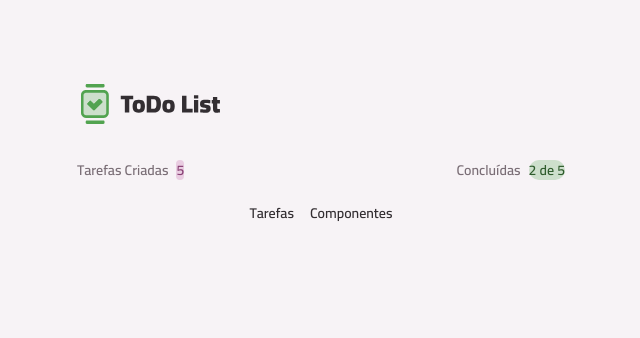
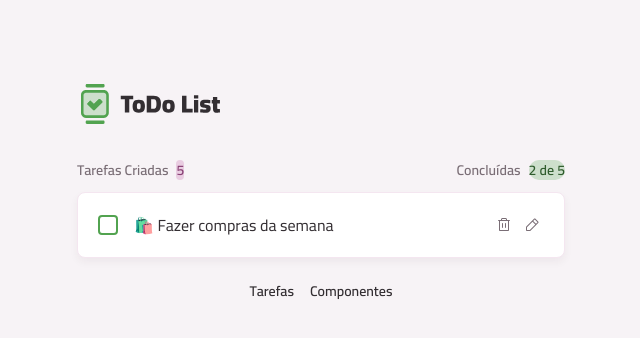
Before and after one commit to weslleyrufino/rocketseat-react-todo, a React (Vite) app: page / in a window 1280 px wide. Shown: the top 338 px of the page, without its empty margins (319-959 px from the left). Built offline with nearby package versions, Linux system fonts and the light colour scheme.

Commit message:
Criação de componente task item com função editar e cancelar edição.

```diff
--- /dev/null
+++ b/src/core-components/task-item.tsx
@@ -0,0 +1,50 @@
+import ButtonIcon from "../components/button-icon";
+import Card from "../components/cards";
+import InputCheckbox from "../components/input-checkbox";
+import Text from "../components/text";
+import TrashIcon from "../assets/icons/trash.svg?react";
+import PencilIcon from "../assets/icons/pencil.svg?react";
+import XIcon from "../assets/icons/x.svg?react";
+import CheckIcon from "../assets/icons/check.svg?react";
+import React from "react";
+import InputText from "../components/input-text";
+
+export default function TaskItem(){
+    const [isEditing, setIsEditing] = React.useState(false);
+
+
+    function handleEditTask(){
+        setIsEditing(true);
+    }
+
+    function handleExitEditTask(){
+        setIsEditing(false);
+    }
+
+
+    return (
+        <Card size="md" className="flex items-center gap-4">
+
+        {!isEditing ?
+            <>
+                <InputCheckbox />
+                <Text className="flex-1">🛍️ Fazer compras da semana</Text>
+                <div className="flex gap-1">
+                    <ButtonIcon icon={TrashIcon} variant="tertiary"/>
+                    <ButtonIcon icon={PencilIcon} variant="tertiary" onClick={handleEditTask}/> {/*O onClick funciona aqui por que no componente ButtonIcon eu coloquei o Omit<React.ComponentProps<"button"> */}
+                </div>
+            </>
+            :
+            <>
+                <InputText className="flex-1"/>
+                <div className="flex gap-1">
+                    <ButtonIcon icon={XIcon} variant="secondary" onClick={handleExitEditTask}/>
+                    <ButtonIcon icon={CheckIcon} variant="primary"/>
+                </div>
+            </>
+        }
+
+
+        </Card>
+    )
+}
--- a/src/pages/page-home.tsx
+++ b/src/pages/page-home.tsx
@@ -1,4 +1,5 @@
 import Container from "../components/container";
+import TaskItem from "../core-components/task-item";
 import TasksSummary from "../core-components/tasks-summary";
 
 export default function PageHome(){
@@ -7,6 +8,8 @@
         <header className="flex items-center justify-between">
             <TasksSummary />
         </header>
+
+        <TaskItem />
     </Container>
     );
 }
```
